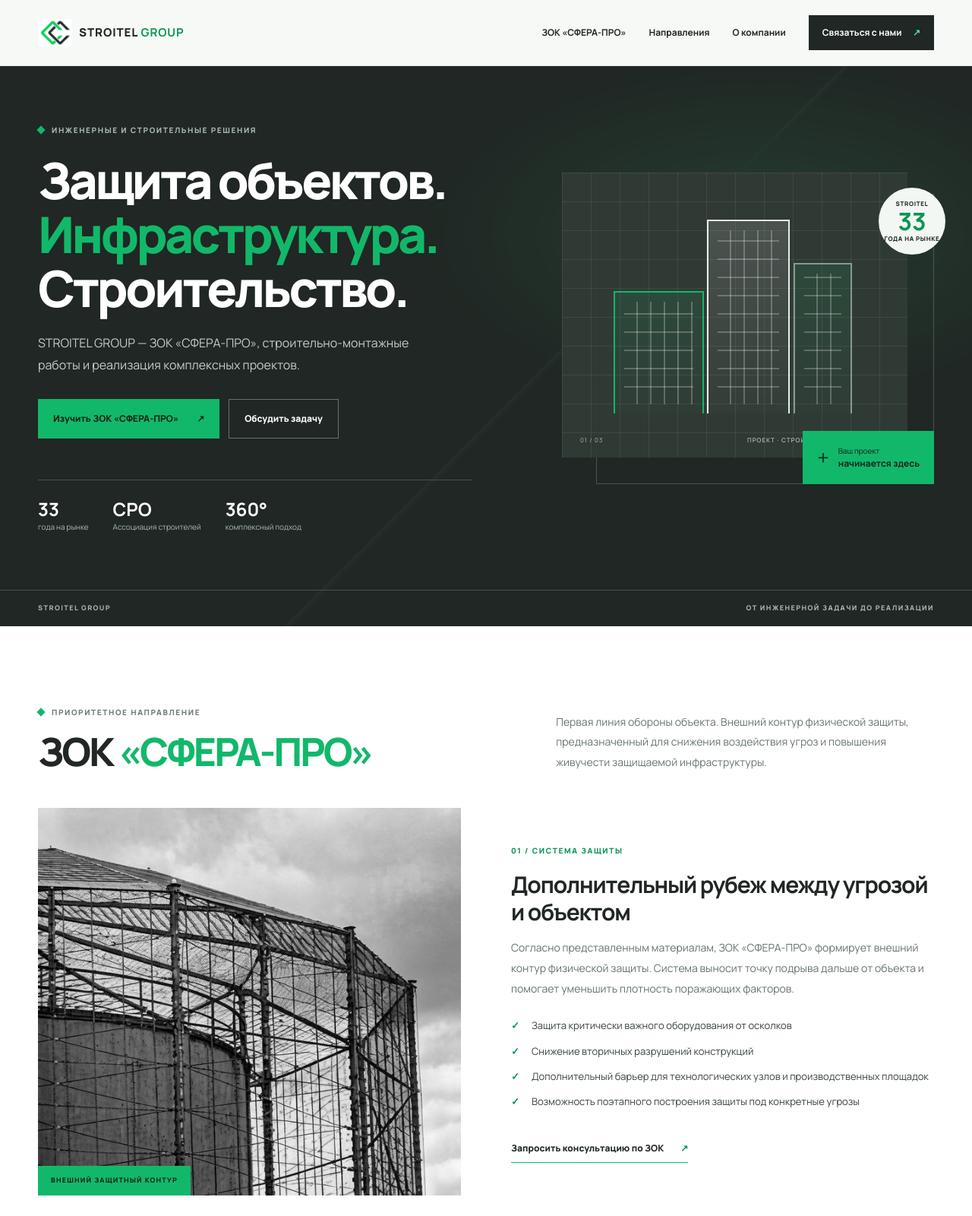
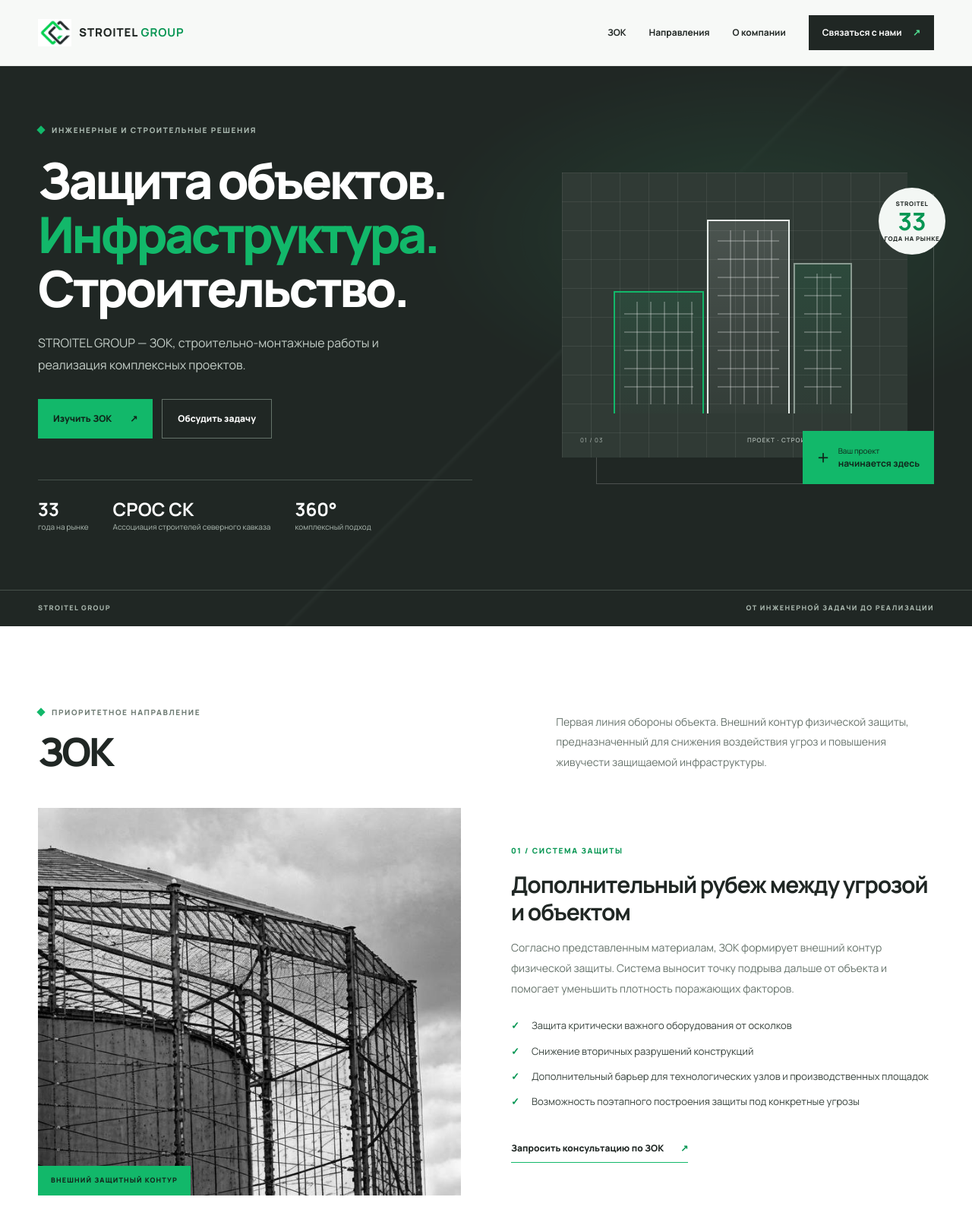
Before and after one commit to m1shutbrazil/stroitel_group.github.io, a plain HTML site: page index.html in a window 1280 px wide. Shown: the top 1600 px of the page at 76% size. Drawn offline with Linux system fonts and the light colour scheme.

Commit message:
Update index.html

```diff
--- a/index.html
+++ b/index.html
@@ -3,9 +3,9 @@
 <head>
     <meta charset="UTF-8">
     <meta name="viewport" content="width=device-width, initial-scale=1">
-    <meta name="description" content="STROITEL GROUP — ЗОК «СФЕРА-ПРО», строительно-монтажные работы, инженерные сети и генеральный подряд. 33 года на рынке.">
+    <meta name="description" content="STROITEL GROUP — ЗОК, строительно-монтажные работы, инженерные сети и генеральный подряд. 33 года на рынке.">
     <meta name="theme-color" content="#202724">
-    <title>STROITEL GROUP — ЗОК «СФЕРА-ПРО» и строительство</title>
+    <title>STROITEL GROUP — ЗОК и строительство</title>
     <link rel="preconnect" href="https://fonts.googleapis.com">
     <link rel="preconnect" href="https://fonts.gstatic.com" crossorigin>
     <link href="https://fonts.googleapis.com/css2?family=Manrope:wght@400;500;600;700;800&display=swap" rel="stylesheet">
@@ -22,7 +22,7 @@
                 <span></span><span></span><span></span>
             </button>
             <nav class="nav" aria-label="Основная навигация">
-                <a href="#sphere">ЗОК «СФЕРА-ПРО»</a>
+                <a href="#sphere">ЗОК</a>
                 <a href="#services">Направления</a>
                 <a href="#about">О компании</a>
                 <a href="#contacts" class="nav__cta">Связаться с нами <span>↗</span></a>
@@ -37,14 +37,14 @@
                 <div class="hero__content">
                     <div class="eyebrow"><i></i> ИНЖЕНЕРНЫЕ И СТРОИТЕЛЬНЫЕ РЕШЕНИЯ</div>
                     <h1>Защита объектов.<br><em>Инфраструктура.</em><br>Строительство.</h1>
-                    <p class="hero__lead">STROITEL GROUP — ЗОК «СФЕРА-ПРО», строительно-монтажные работы и реализация комплексных проектов.</p>
+                    <p class="hero__lead">STROITEL GROUP — ЗОК, строительно-монтажные работы и реализация комплексных проектов.</p>
                     <div class="hero__actions">
-                        <a class="button button--green" href="#sphere">Изучить ЗОК «СФЕРА-ПРО» <span>↗</span></a>
+                        <a class="button button--green" href="#sphere">Изучить ЗОК <span>↗</span></a>
                         <a class="button button--outline" href="#contacts">Обсудить задачу</a>
                     </div>
                     <div class="hero__facts">
                         <div><strong>33</strong><span>года на рынке</span></div>
-                        <div><strong>СРО</strong><span>Ассоциация строителей</span></div>
+                        <div><strong>СРОС СК</strong><span>Ассоциация строителей северного кавказа</span></div>
                         <div><strong>360°</strong><span>комплексный подход</span></div>
                     </div>
                 </div>
@@ -71,7 +71,7 @@
         <section class="focus section" id="sphere">
             <div class="container">
                 <div class="section-top">
-                    <div><span class="eyebrow eyebrow--dark"><i></i> ПРИОРИТЕТНОЕ НАПРАВЛЕНИЕ</span><h2>ЗОК <em>«СФЕРА-ПРО»</em></h2></div>
+                    <div><span class="eyebrow eyebrow--dark"><i></i> ПРИОРИТЕТНОЕ НАПРАВЛЕНИЕ</span><h2>ЗОК</h2></div>
                     <p class="section-intro">Первая линия обороны объекта. Внешний контур физической защиты, предназначенный для снижения воздействия угроз и повышения живучести защищаемой инфраструктуры.</p>
                 </div>
                 <div class="focus-grid">
@@ -82,7 +82,7 @@
                     <div class="focus-copy">
                         <span class="number-label">01 / СИСТЕМА ЗАЩИТЫ</span>
                         <h3>Дополнительный рубеж между угрозой и объектом</h3>
-                        <p>Согласно представленным материалам, ЗОК «СФЕРА-ПРО» формирует внешний контур физической защиты. Система выносит точку подрыва дальше от объекта и помогает уменьшить плотность поражающих факторов.</p>
+                        <p>Согласно представленным материалам, ЗОК формирует внешний контур физической защиты. Система выносит точку подрыва дальше от объекта и помогает уменьшить плотность поражающих факторов.</p>
                         <ul class="check-list">
                             <li>Защита критически важного оборудования от осколков</li>
                             <li>Снижение вторичных разрушений конструкций</li>
@@ -100,18 +100,16 @@
                 <div class="system-copy">
                     <span class="eyebrow"><i></i> КОНСТРУКЦИЯ И МОНТАЖ</span>
                     <h2>Продуманная система.<br><em>Практичный монтаж.</em></h2>
-                    <p>В материалах ЗОК «СФЕРА-ПРО» указана модульная конструкция и возможность сборки вручную без применения сварки и огневых работ.</p>
+                    <p>В материалах ЗОК указана модульная конструкция и возможность сборки вручную без применения сварки и огневых работ.</p>
                     <div class="system-points">
                         <div><b>01</b><span>Сборка вручную, без элементов массой более 50 кг</span></div>
-                        <div><b>02</b><span>Монтаж без сварки и огневых работ</span></div>
-                        <div><b>03</b><span>Предусмотрены места для интеграции с системами РЭБ</span></div>
-                        <div><b>04</b><span>Возможность возведения вокруг действующего объекта без остановки технологического процесса</span></div>
+                        <div><b>02</b><span>Возможность возведения вокруг действующего объекта без остановки технологического процесса</span></div>
                     </div>
                     <p class="small-note">Конкретная конфигурация, состав и применимость системы определяются проектом и условиями объекта.</p>
                 </div>
                 <figure class="system-image">
-                    <img src="assets/images/zok-system.jpg" alt="Схема модульной конструкции ЗОК «СФЕРА-ПРО» из презентационных материалов">
-                    <figcaption>ЗОК «СФЕРА-ПРО» · МОДУЛЬНАЯ СИСТЕМА</figcaption>
+                    <img src="assets/images/zok-system.jpg" alt="Схема модульной конструкции ЗОК из презентационных материалов">
+                    <figcaption>ЗОК · МОДУЛЬНАЯ СИСТЕМА</figcaption>
                 </figure>
             </div>
         </section>
@@ -130,8 +128,8 @@
                         <article><span>04</span><div><h3>Документация</h3><p>Комплект документации и экспертное заключение МЧС — согласно представленным материалам.</p></div></article>
                     </div>
                     <div class="benefits-photo">
-                        <img src="assets/images/zok-benefits.jpg" alt="Фото объекта и монтажных конструкций из материалов о ЗОК «СФЕРА-ПРО»">
-                        <div class="green-note">СФЕРА-ПРО — система обеспечения живучести объектов: от первого контакта до ликвидации последствий.</div>
+                        <img src="assets/images/zok-benefits.jpg" alt="Фото объекта и монтажных конструкций из материалов о ЗОК">
+                        <div class="green-note">Система обеспечения живучести объектов: от первого контакта до ликвидации последствий.</div>
                     </div>
                 </div>
                 <div class="standards">
@@ -176,7 +174,7 @@
                     </article>
                     <article class="service-card service-card--dark">
                         <span class="service-number">06</span><div class="service-icon">✳</div>
-                        <h3>ЗОК «СФЕРА-ПРО»</h3>
+                        <h3>ЗОК</h3>
                         <p>Комплексная защита объектов и инженерных площадок.</p>
                         <a href="#sphere">Подробнее о системе ↗</a>
                     </article>
@@ -193,7 +191,7 @@
                 </div>
                 <div class="about-details">
                     <div class="about-stat"><strong>33</strong><span>года на рынке</span></div>
-                    <div class="sro-block"><span>ПРОФЕССИОНАЛЬНЫЙ СТАТУС</span><h3>СРО — Ассоциация строителей</h3><p>Информация о членстве в саморегулируемой организации. Сведения о конкретной ассоциации, уровне ответственности и выписку из реестра можно предоставить заказчику по запросу.</p></div>
+                    <div class="sro-block"><span>ПРОФЕССИОНАЛЬНЫЙ СТАТУС</span><h3>СРОС СК — Ассоциация строителей северного кавказа</h3><p>Информация о членстве в саморегулируемой организации. Сведения о конкретной ассоциации, уровне ответственности и выписку из реестра можно предоставить заказчику по запросу.</p></div>
                     <p class="about-footnote">Состав работ, сроки, стоимость и организационные условия определяются после изучения технического задания и исходных данных объекта.</p>
                 </div>
             </div>
@@ -204,11 +202,11 @@
                 <div>
                     <span class="eyebrow"><i></i> ОБСУДИМ ВАШ ОБЪЕКТ</span>
                     <h2>Есть задача?<br><em>Найдём решение.</em></h2>
-                    <p>Напишите нам, чтобы обсудить ЗОК «СФЕРА-ПРО», строительно-монтажные работы или генеральный подряд.</p>
+                    <p>Напишите нам, чтобы обсудить ЗОК, строительно-монтажные работы или генеральный подряд.</p>
                 </div>
                 <div class="contact-links">
                     <span class="contact-label">СВЯЗАТЬСЯ С STROITEL GROUP</span>
-                    <a href="" target="_blank" rel="noopener noreferrer">Telegram <b>↗</b></a>
+                    <a href="https://t.me/polkamolka0" target="_blank" rel="noopener noreferrer">Telegram <b>↗</b></a>
                     <p>В сообщении укажите объект, местоположение и интересующее направление работ.</p>
                 </div>
             </div>
@@ -218,7 +216,7 @@
     <footer class="footer">
         <div class="container footer-main">
             <a class="brand brand--footer" href="#top"><img src="assets/images/logo-icon.png" alt="" class="brand__mark"><span class="brand__name">STROITEL <b>GROUP</b></span></a>
-            <span class="footer-descriptor">ЗОК «СФЕРА-ПРО» · СТРОИТЕЛЬНО-МОНТАЖНЫЕ РАБОТЫ · ГЕНЕРАЛЬНЫЙ ПОДРЯД</span>
+            <span class="footer-descriptor">ЗОК · СТРОИТЕЛЬНО-МОНТАЖНЫЕ РАБОТЫ · ГЕНЕРАЛЬНЫЙ ПОДРЯД</span>
             <a class="back-top" href="#top">Наверх ↑</a>
         </div>
         <div class="container footer-bottom"><span>© <span id="year"></span> STROITEL GROUP</span><span>33 года на рынке</span></div>
```
